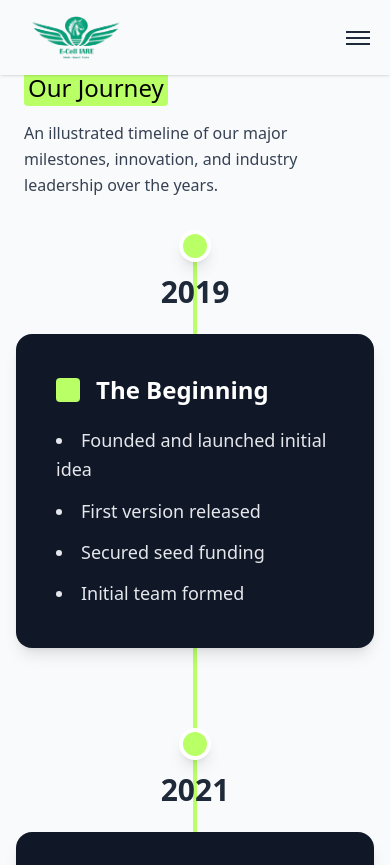
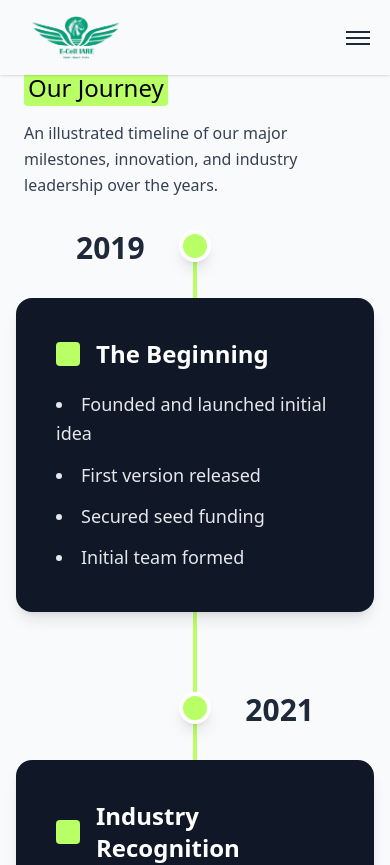
Before and after one commit to Maximus5470/Ecell-Website, a Next.js app: page /about in a window 390 px wide. Shown: the top 865 px of the page. Built offline with nearby package versions, Linux system fonts and the light colour scheme.

Commit message:
Update Timeline component: adjust year positioning for mobile layout and enhance styling

```diff
--- a/components/Timeline.tsx
+++ b/components/Timeline.tsx
@@ -108,9 +108,14 @@ const Timeline = () => {
               <div key={i} className="relative flex items-center mb-20 last:mb-0 timeline-item">
                 {/* Mobile layout - always show card below year */}
                 <div className="md:hidden w-full">
-                  <div className="flex flex-col items-center mb-6">
+                  <div className="flex flex-col items-center mb-6 relative">
                     <span className="bg-[#B9FF66] rounded-full h-8 w-8 flex items-center justify-center mb-3 border-4 border-white relative z-10 shadow-lg"></span>
-                    <span className="text-3xl font-bold text-gray-800">{item.year}</span>
+                    {/* Year positioned alternately left/right */}
+                    <span className={`text-3xl font-bold text-gray-800 absolute top-0 ${
+                      isLeft ? 'right-15' : 'left-15'
+                    }`} style={{ top: '0px' }}>
+                      {item.year}
+                    </span>
                   </div>
                   <div className="bg-gray-900 text-white rounded-2xl shadow-lg px-10 py-10 min-h-[200px] w-full">
                     <div className="flex items-center mb-5">
```
